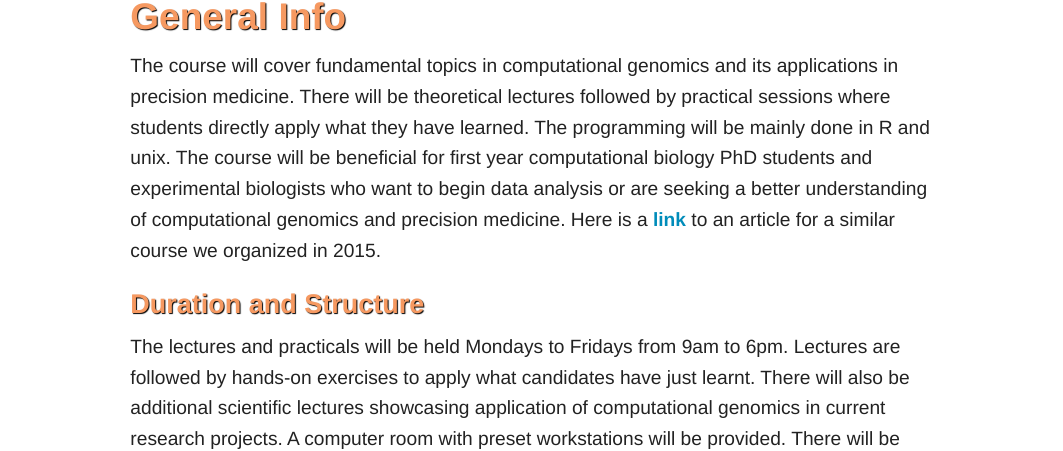
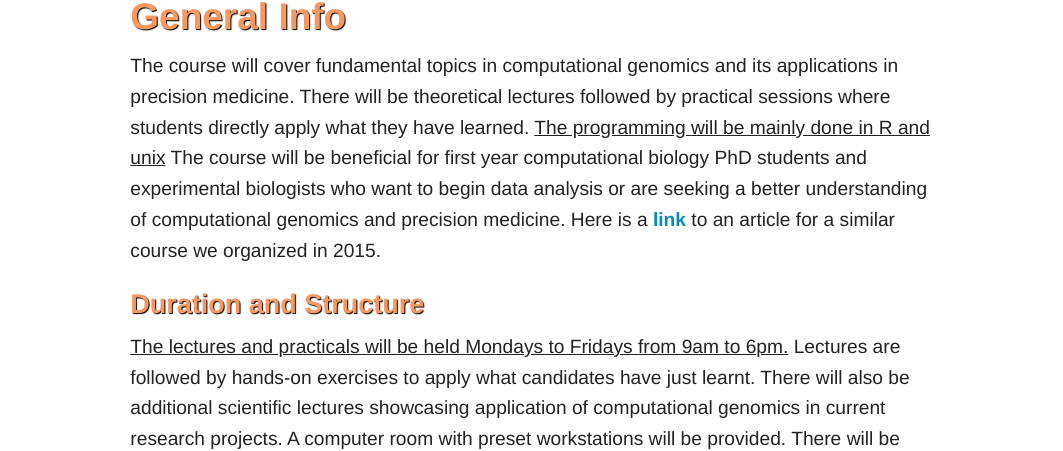
Before and after one commit to BIMSBbioinfo/compgen, a Jekyll site: the page 2016/index.html, which Jekyll copies as it is, in a window 1280 px wide and 900 px high, scrolled down 1313 px. Shown: the part 205-656 px from the top of the window, without its empty margins (108-1171 px from the left). Built offline with Jekyll 4.4.1, drawn with Linux system fonts in a browser that asks for light colours; nearby versions of some CDN libraries; library files that are not in the unit come from our copies; some of the changed text lies outside the part shown.

Commit message:
underlined some parts

```diff
--- a/2016/index.html
+++ b/2016/index.html
@@ -89,8 +89,8 @@
           genomics and its applications in precision medicine.
 
           There will be theoretical lectures followed by practical
-          sessions where students directly apply what they have learned. The
-          programming will be mainly done in R and unix.
+          sessions where students directly apply what they have learned. <u>The
+          programming will be mainly done in R and unix</u>
 
           The course will be beneficial for first year computational
           biology PhD students and experimental biologists who want to
@@ -101,7 +101,7 @@
         </p>
         <h3 id="Duration">Duration and Structure</h3>
         <p>
-        The lectures and practicals will be held Mondays to Fridays from 9am to 6pm.
+        <u>The lectures and practicals will be held Mondays to Fridays from 9am to 6pm.</u>
         Lectures are followed by hands-on exercises to apply what candidates have just learnt.
         There will also be additional scientific lectures showcasing application of computational genomics in current research projects.
         A computer room with preset workstations will be provided. There will be one afternoon (mid-week) reserved for a social group activity
```
